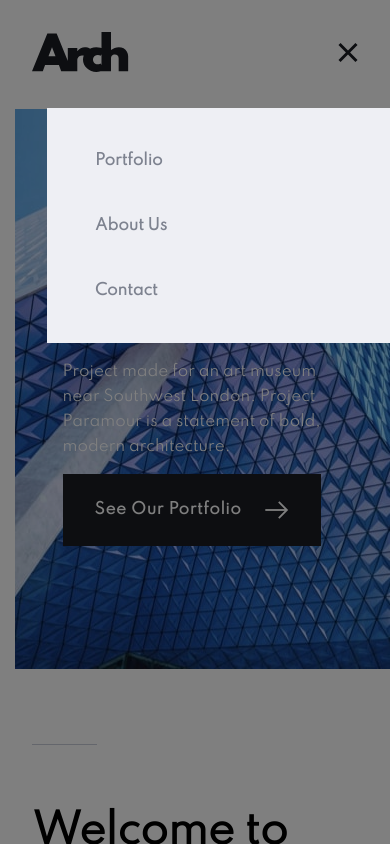
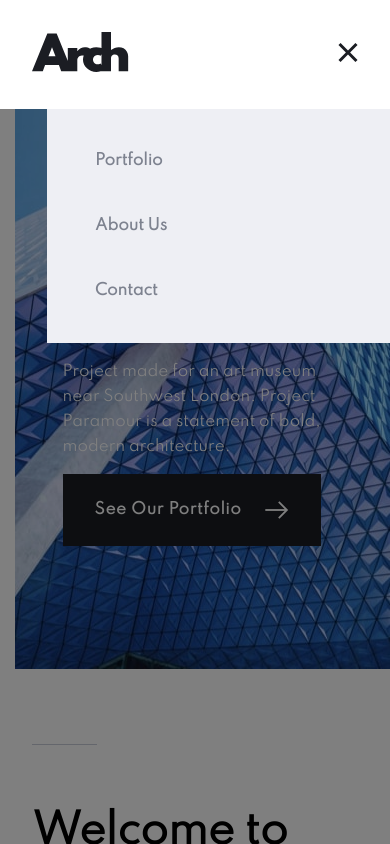
Before and after one commit to qb-rivkyb/arch-studio, a Next.js app: page / in a window 390 px wide. Both pictures are taken after a click on the element 346 px from the left and 54 px from the top of the page. Shown: the top 844 px of the page. Built offline with nearby package versions, Linux system fonts and the light colour scheme.

Commit message:
fix header being overlapped and alert message on contact

```diff
--- a/components/ContactForm/index.jsx
+++ b/components/ContactForm/index.jsx
@@ -39,9 +39,9 @@ export default function ContactForm() {
             .max(100, "Must be less than 100 characters")
             .required("Can't be empty"),
         })}
-        onSubmit={(values, { setSubmitting }) => {
+        onSubmit={({ setSubmitting }) => {
           setTimeout(() => {
-            alert(JSON.stringify(values, null, 2));
+            alert("Your form has been submitted successfully");
             setSubmitting(false);
           }, 400);
         }}
--- a/components/Layout/Header/MobileNav.jsx
+++ b/components/Layout/Header/MobileNav.jsx
@@ -1,7 +1,7 @@
 import { NavLink } from "./index";
 import * as s from "./header.styl.js";
 
-export default function MobileNav({ onClick }) {
+export default function MobileNav() {
   return (
     <>
       <div css={s.navItemsMobile}>
@@ -15,7 +15,6 @@ export default function MobileNav({ onClick }) {
           Contact
         </NavLink>
       </div>
-      <div css={s.overlay} onClick={onClick}></div>
     </>
   );
 }
--- a/components/Layout/Header/header.styl.js
+++ b/components/Layout/Header/header.styl.js
@@ -8,11 +8,11 @@ export const navigation = {
   alignItems: "center",
   position: "relative",
   zIndex: 1000,
+  background: "white",
   "@media (max-width: 426px)": {
     padding: "32px",
     justifyContent: "space-between",
     position: "relative",
-    zIndex: 1000,
   },
 };
 export const logo = {
@@ -52,7 +52,7 @@ export const navItemsMobile = {
   justifyContent: "space-evenly",
   alignItems: "flex-start",
   paddingLeft: "48px",
-  zIndex: "1000",
+  zIndex: 1000,
   "@media (min-width: 426px)": {
     display: "none",
   },
@@ -70,9 +70,7 @@ export const overlay = {
   bottom: 0,
   top: 0,
   right: 0,
-  zIndex: 1,
-  width: "100%",
-  height: "100%",
+  zIndex: 10,
   "@media (min-width: 426px)": {
     display: "none",
   },
--- a/components/Layout/Header/index.jsx
+++ b/components/Layout/Header/index.jsx
@@ -16,6 +16,8 @@ export default function Header() {
 
   return (
     <>
+      {toggleMenu && <div css={s.overlay} onClick={handleToggle}></div>}
+      {toggleMenu && <MobileNav onClick={handleToggle} />}
       <div css={s.navigation}>
         <NextLink href="/" passHref>
           <a css={s.logo}>
@@ -42,7 +44,6 @@ export default function Header() {
             />
           )}
         </div>
-        {toggleMenu && <MobileNav onClick={handleToggle} />}
         <div css={s.navItems}>
           <NavLink href="/portfolio">Portfolio</NavLink>
           <NavLink href="/about">About Us</NavLink>
```
